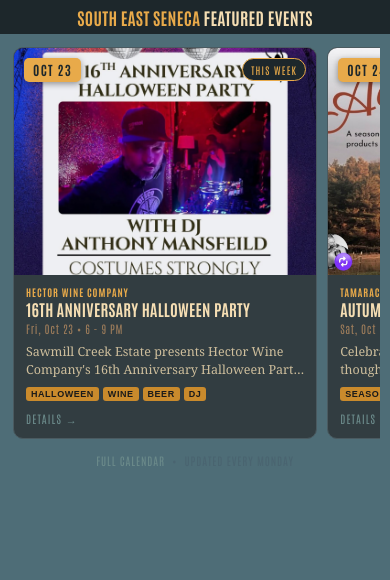
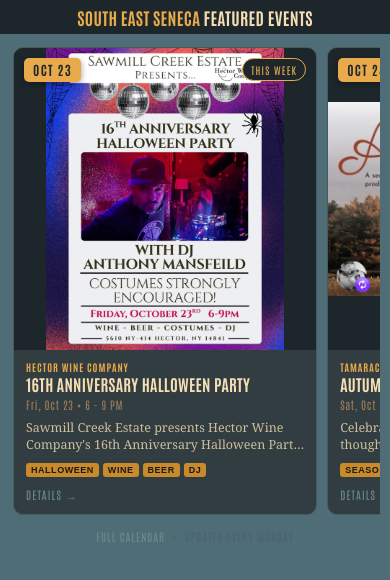
Before and after one commit to southeastseneca/Featured-Events, a plain HTML site: page index.html in a window 390 px wide. Drawn offline with Linux system fonts and the light colour scheme.

Commit message:
index.html

```diff
--- a/index.html
+++ b/index.html
@@ -30,8 +30,8 @@
   /* cards */
   .card{flex:0 0 230px;scroll-snap-align:start;background:#323D41;border:1px solid #4a5a60;border-radius:10px;overflow:hidden;display:flex;flex-direction:column;text-decoration:none;color:inherit;transition:transform .15s,border-color .15s}
   .card:hover{transform:translateY(-3px);border-color:#e8aa4a}
-  .poster{position:relative;aspect-ratio:5/4;background:#1D272B;overflow:hidden}
-  .poster img{position:absolute;inset:0;width:100%;height:100%;object-fit:cover;display:block}
+  .poster{position:relative;aspect-ratio:4/5;background:#1D272B;overflow:hidden}
+  .poster img{position:absolute;inset:0;width:100%;height:100%;object-fit:contain;background:#1D272B;display:block}
   .poster.fallback{display:flex;align-items:center;justify-content:center}
   .initials{font-family:'Antonio',sans-serif;font-weight:700;font-size:48px;letter-spacing:.05em;opacity:.9}
   .date-badge{position:absolute;top:10px;left:10px;background:#e8aa4a;color:#1D272B;font-family:'Antonio',sans-serif;font-weight:700;font-size:13px;letter-spacing:.1em;text-transform:uppercase;padding:5px 9px;border-radius:5px;line-height:1.1;box-shadow:0 2px 6px #0006}
@@ -70,7 +70,7 @@
     .rail-wrap{padding:0 10px}
     .rail{gap:10px;scroll-padding-left:10px}
     .card{flex:0 0 78vw;max-width:320px}
-    .poster{aspect-ratio:4/3}
+    .poster{aspect-ratio:1/1}
     .name{font-size:16px}
     .arrow{display:none!important}
     .blurb{-webkit-line-clamp:2}
```
